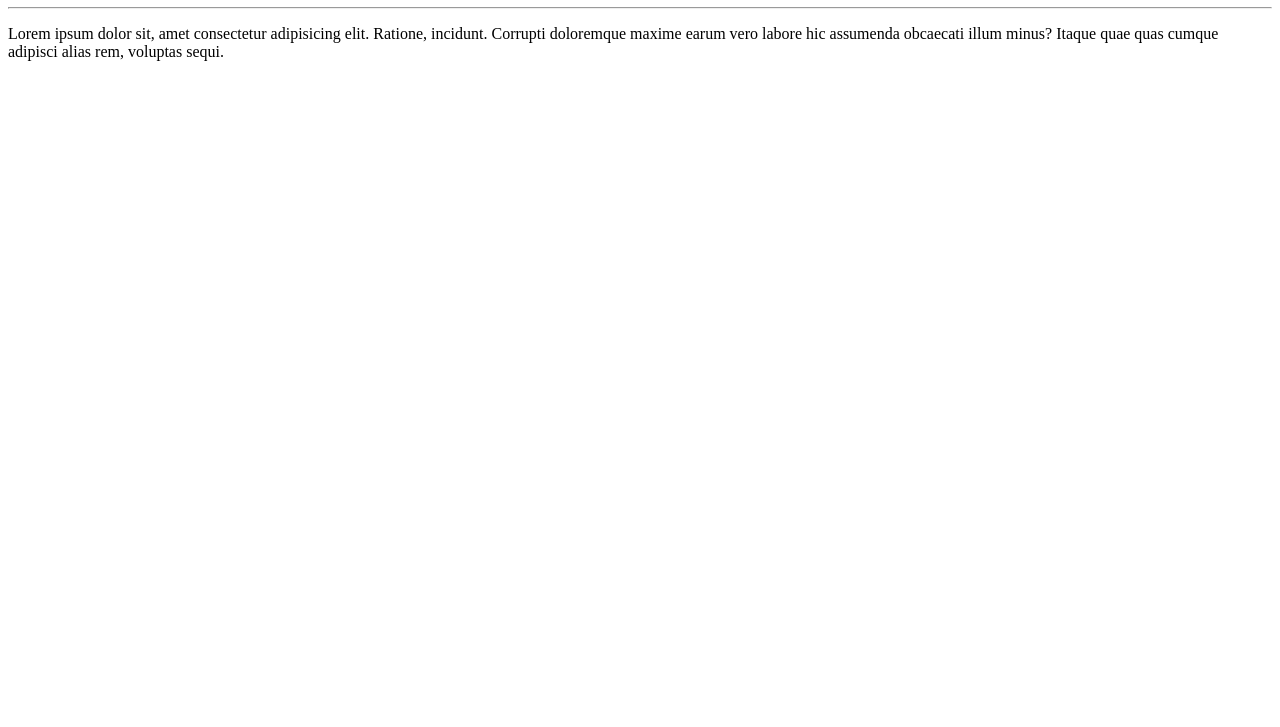
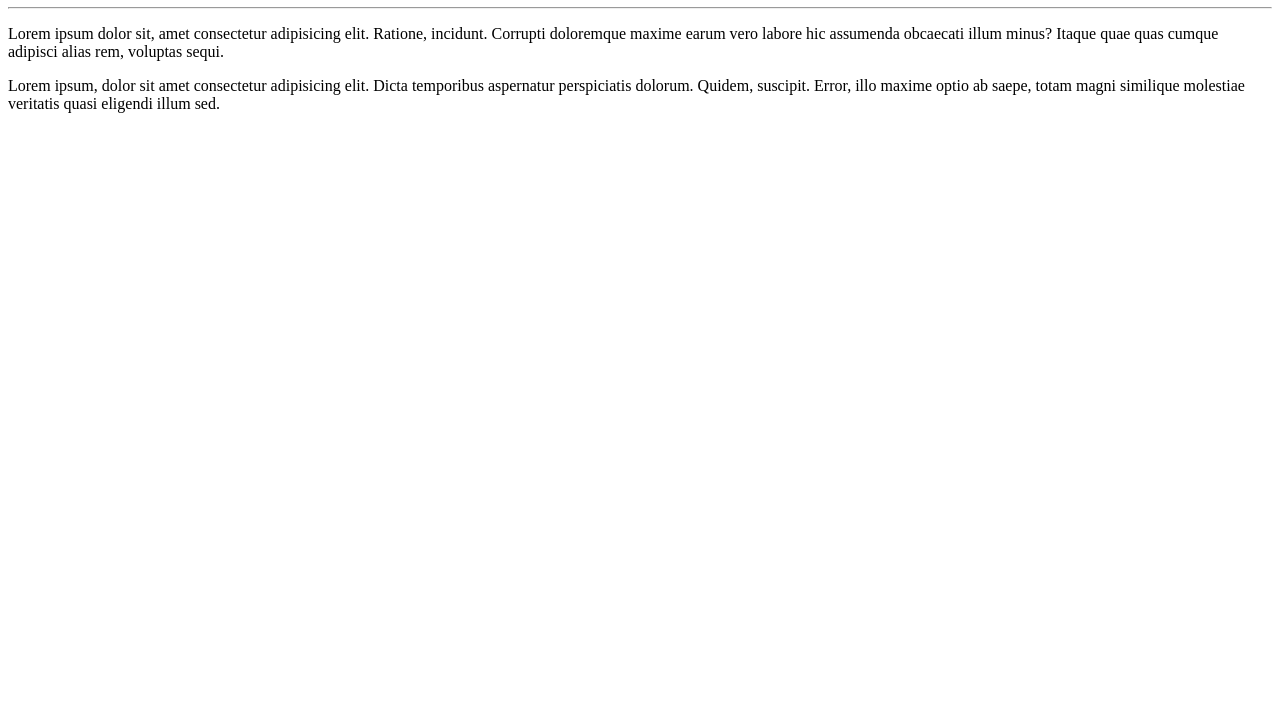
Before and after one commit to EliasFMartins/Ola-Mundo, a plain HTML site: page Site-exemplo/index.html in a window 1280 px wide. Shown: the part 73-800 px from the top of the page. Drawn offline with Linux system fonts and the light colour scheme.

Commit message:
adicionei um paragrafo

```diff
--- a/Site-exemplo/index.html
+++ b/Site-exemplo/index.html
@@ -10,5 +10,6 @@
     <h1>Olá, Mundo !</h1>
     <hr>
     <p>Lorem ipsum dolor sit, amet consectetur adipisicing elit. Ratione, incidunt. Corrupti doloremque maxime earum vero labore hic assumenda obcaecati illum minus? Itaque quae quas cumque adipisci alias rem, voluptas sequi.</p>
+    <p>Lorem ipsum, dolor sit amet consectetur adipisicing elit. Dicta temporibus aspernatur perspiciatis dolorum. Quidem, suscipit. Error, illo maxime optio ab saepe, totam magni similique molestiae veritatis quasi eligendi illum sed.</p>
 </body>
 </html>
```
